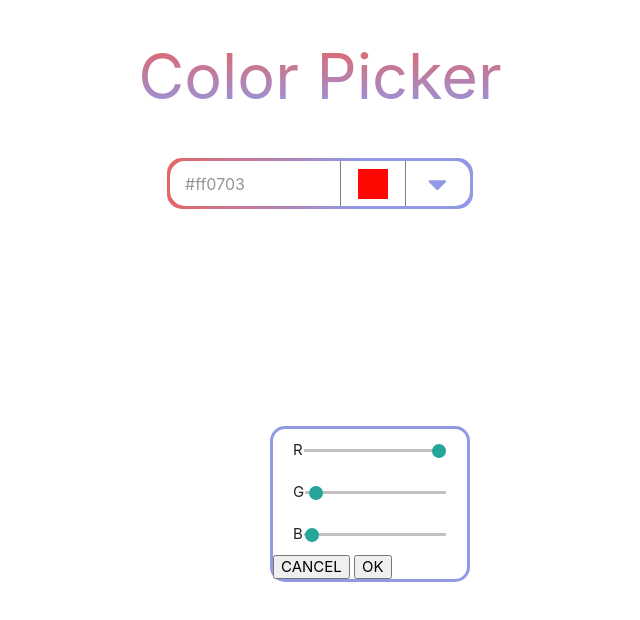
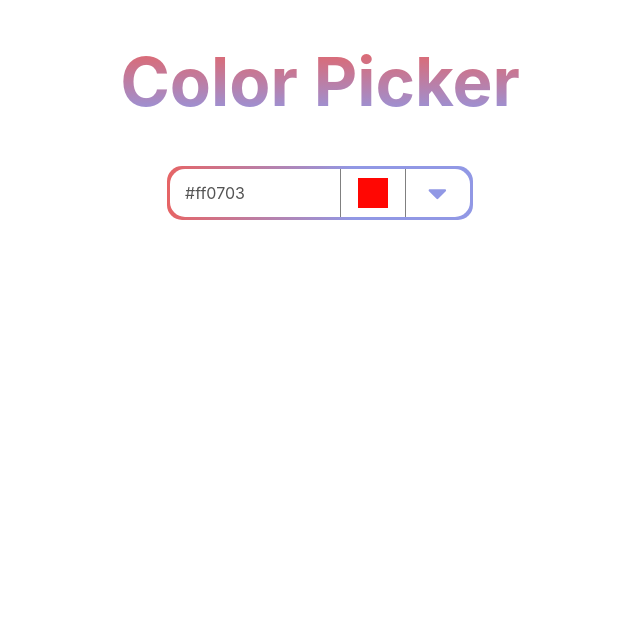
Before and after one commit to Anastasiyaaaa/color, a React (Create React App) app: page / in a window 1280 px wide. Shown: the top 620 px of the page, without its empty margins (320-960 px from the left). Built offline with nearby package versions, Linux system fonts and the light colour scheme; the HTML template or start-up script is replaced by a standard one.

Commit message:
add tem color = current color

```diff
--- a/src/App.css
+++ b/src/App.css
@@ -1,10 +1,86 @@
-@import "~materialize-css/dist/css/materialize.min.css";
-
+/*@import "~materialize-css/dist/css/materialize.min.css";*/
+html {
+    line-height: 1.5;
+    font-family: -apple-system, BlinkMacSystemFont, "Segoe UI", Roboto, Oxygen-Sans, Ubuntu, Cantarell, "Helvetica Neue", sans-serif;
+    font-weight: normal;
+}
+body {
+    margin: 0;
+    font-family: -apple-system, BlinkMacSystemFont, 'Segoe UI', 'Roboto', 'Oxygen', 'Ubuntu', 'Cantarell', 'Fira Sans', 'Droid Sans', 'Helvetica Neue', sans-serif;
+    -webkit-font-smoothing: antialiased;
+    -moz-osx-font-smoothing: grayscale;
+}
+*,
+*::before,
+*::after {
+    box-sizing: border-box;
+}
+ul[class],
+ol[class] {
+    padding: 0;
+}
+body,
+h1,
+h2,
+h3,
+h4,
+p,
+ul,
+ol
+li,
+figure,
+figcaption,
+blockquote,
+dl,
+dd {
+    margin: 0;
+    padding: 0;
+}
+body {
+    min-height: 100vh;
+    scroll-behavior: smooth;
+    text-rendering: optimizeSpeed;
+    line-height: 1.5;
+}
+ul[class],
+ol[class] {
+    list-style: none;
+}
+a:not([class]) {
+    text-decoration-skip-ink: auto;
+}
+img {
+    max-width: 100%;
+    display: block;
+}
+article > * + * {
+    margin-top: 1em;
+}
+input,
+button,
+textarea,
+select {
+    font: inherit;
+}
+input{
+    background-color: transparent;
+    border: none;
+    border-radius: 0;
+    outline: none;
+    height: 3rem;
+    width: 100%;
+    font-size: 16px;
+    padding: 0;
+    box-shadow: none;
+}
 h1 {
     text-align: center;
     background: linear-gradient(#e66465, #9198e5);
     -webkit-background-clip: text;
     color: transparent;
+    font-size: 4.2rem;
+    line-height: 110%;
+    margin: 2.8rem 0 1.68rem 0;
 }
 .colorPicker-wrapper {
     position: relative;
@@ -104,20 +180,40 @@ h1 {
     width: 18px;
     height: 18px;
 }
-.range{
-    position: relative;
-    display: inline-block;
-    width: 85%;
-    background-color: grey;
-    height: 2px;
-    border-radius: 43px;
+.range {
+    -webkit-appearance: none;
+    width: 100%;
+    height: 3px;
+    outline: none;
+    opacity: 0.7;
+    -webkit-transition: .2s;
+    transition: opacity .2s;
 }
-.range span{
-    position: absolute;
-    left: 0;
-    top: -4px;
-    display: block;
-    width: 8px;
-    height: 8px;
-    background-color: red;
+.range1{
+    background: linear-gradient(90deg, rgba(230,100,101,1) 0%, rgba(112,111,111,1) 100%);
 }
+.range2{
+    background: linear-gradient(90deg, rgba(9,154,14,1) 0%, rgba(111,111,112,1) 100%);
+}
+.range3{
+    background: linear-gradient(90deg, rgba(56,86,190,1) 0%, rgba(111,111,112,1) 100%);
+}
+.range:hover {
+    opacity: 1;
+}
+
+.range::-webkit-slider-thumb {
+    -webkit-appearance: none;
+    appearance: none;
+    width: 10px;
+    height: 10px;
+    background: #706f6f;
+    cursor: pointer;
+}
+
+.range::-moz-range-thumb {
+    width: 10px;
+    height: 10px;
+    background: #706f6f;
+    cursor: pointer;
+}
--- a/src/Buttons.js
+++ b/src/Buttons.js
@@ -1,10 +1,21 @@
-import React, {useContext}  from 'react'
+import React, {useContext, useEffect}  from 'react'
 import Context from './context'
 
 export default function Buttons() {
+    const {showRGB, setShowRGB, setTempColor, currentColor, setCurrentColor, tempColor} = useContext(Context);
+    const close = (e) => {
+        e.preventDefault();
+        setShowRGB(!showRGB);
+        setTempColor(currentColor);
+    };
+    const apply = (e) => {
+        e.preventDefault();
+        setShowRGB(!showRGB);
+        setCurrentColor(tempColor);
+    };
     return(
         <div>
-            <button>CANCEL</button> <button>OK</button>
+            <button onClick={(e) =>close(e)}>CANCEL</button> <button onClick={(e) =>apply(e)}>OK</button>
         </div>
     )
 }
--- a/src/Color.js
+++ b/src/Color.js
@@ -2,11 +2,11 @@ import React, {useContext}  from 'react'
 import Context from "./context";
 
 export default function Color() {
-    const {currentColor, tempColor} = useContext(Context);
+    const {currentColor, tempColor, showRGB, setShowRGB} = useContext(Context);
 
     const backgroundColor = {backgroundColor: `rgb( ${ !tempColor ? currentColor.rgb.join(',') : tempColor.rgb.join(',')})`};
 
     return (
-            <div className='color'><span  style={backgroundColor}/></div>
+            <div className='color' onClick={() => {setShowRGB(!showRGB); }} ><span  style={backgroundColor}/></div>
     );
 }
--- a/src/ColorPicker.js
+++ b/src/ColorPicker.js
@@ -17,9 +17,11 @@ export default function ColorPicker() {
     ];
 
     const [show, setShow] = useState(false);
+    const [showRGB, setShowRGB] = useState(false);
     const [currentColor, setCurrentColor] = useState(colors[0]);
     const [tempColor, setTempColor] = useState(null);
     const rgbToHex = (arr) =>{
+        console.log(arr)
         const r = arr[0];
         const g = arr[1];
         const b = arr[2];
@@ -33,9 +35,9 @@ export default function ColorPicker() {
         // setShow(!show);
     },[currentColor]);
     // rgbToHex(color.rgb)
-    const activeColor = (item) => { setCurrentColor(item); setShow(!show);};
+    const activeColor = (item) => { console.log(item); setCurrentColor(item); setTempColor(null); setShow(!show);};
     return (
-        <Context.Provider value={{activeColor, colors, currentColor, setShow, show, tempColor, setTempColor}}>
+        <Context.Provider value={{activeColor, colors,setCurrentColor, currentColor, setShow, show, tempColor, setTempColor, showRGB, setShowRGB}}>
             <div className="colorPicker-wrapper">
                 <div className="colorPicker">
                     <div className="hex"><input disabled value={rgbToHex(currentColor.rgb)}/></div>
@@ -43,7 +45,7 @@ export default function ColorPicker() {
                     <Arrow />
                 </div>
                 {show ?  <DropDowns /> : ''}
-                <DropDownsRGB />
+                {showRGB ? <DropDownsRGB /> : ''}
             </div>
         </Context.Provider>
     );
--- a/src/DropArrowItem.js
+++ b/src/DropArrowItem.js
@@ -1,11 +1,11 @@
 import React, {useContext}  from 'react'
 import Context from './context'
 export default function DropArrowItem(item){
-    console.log(item);
-    const {activeColor, currentColor} = useContext(Context);
+    // console.log(item);
+    const {activeColor, currentColor, tempColor} = useContext(Context);
     const backgroundColor = {backgroundColor: `rgb( ${item.rgb[0]},${item.rgb[1]},${item.rgb[2]})`};
 
     return(
-        <li className={currentColor.value === item.value ? 'active' : ''}  onClick={() => {activeColor(item); }}><span>{item.value}</span>   <span style={backgroundColor} /></li>
+        <li className={currentColor.value === item.value && tempColor === null ? 'active' : ''}  onClick={() => {activeColor(item); }}><span>{item.value}</span>   <span style={backgroundColor} /></li>
     )
 }
--- a/src/DropArrowRGBItem.js
+++ b/src/DropArrowRGBItem.js
@@ -3,7 +3,7 @@ import Context from './context'
 // export default function DropArrowRGBItem(props){
 //     const {tempColor} = useContext(Context);
 //
-// console.log(tempColor);
+// // console.log(tempColor);
 //     let text;
 //     let rangeValue;
 //     let backgroundColor;
@@ -26,7 +26,7 @@ import Context from './context'
 //             backgroundColor = {backgroundColor: `rgb( 0, 0, ${tempColor.rgb[2]})`};
 //     }
 //     const change = (v) => {
-//         console.log(v)
+//         // console.log(v)
 //     };
 //
 //     return(
@@ -37,7 +37,7 @@ import Context from './context'
 export default function DropArrowRGBItem(props){
     const {tempColor} = useContext(Context);
 
-console.log(tempColor);
+// console.log(tempColor);
 
     let rangeValue;
     let backgroundColor;
@@ -45,12 +45,13 @@ console.log(tempColor);
 
 
     const change = (v) => {
-        setRangeVal(v);
-        props.onChange(v);
-        console.log(v)
+        setRangeVal(+v);
+        props.onChange(+v);
+        // console.log(v)
     };
+    const position = {left: '25%'};
 
     return(
-        <li><span>{props.text}</span> <input type="range" style={backgroundColor} onChange={(e) => change(e.target.value) } value={rangeVal} min="0" max="255"  className="range" id="myRange" /> </li>
+        <li><span>{props.text}</span> <input type="range" onChange={(e) => change(e.target.value)} value={rangeVal} min="0" max="255"  className={`range range${props.i}`} /> </li>
     )
 }
--- a/src/DropDowns.js
+++ b/src/DropDowns.js
@@ -4,6 +4,7 @@ import DropArrowItem from './DropArrowItem'
 
 export default function DropDowns() {
     const {colors} = useContext(Context);
+    const {showRGB, setShowRGB} = useContext(Context);
     return (
         <div className='dropdown dropdown_arrow'>
             <ul>
--- a/src/DropDownsRGB.js
+++ b/src/DropDownsRGB.js
@@ -8,31 +8,34 @@ export default function DropDowns() {
     if (!tempColor ) {
         setTempColor(currentColor);
     }
-    console.log(currentColor.rgb);
+    // console.log(tempColor);
 
     const changeR = (v) => {
         setTempColor({ ...tempColor, rgb: [v, tempColor.rgb[1], tempColor.rgb[2]]});
-        console.log(v)
+        // console.log(v)
     };
     const changeG = (v) => {
         setTempColor({ ...tempColor, rgb: [tempColor.rgb[0], v, tempColor.rgb[2]]});
-        console.log(v)
+        // console.log(v)
     };
     const changeB = (v) => {
         setTempColor({ ...tempColor, rgb: [tempColor.rgb[0], tempColor.rgb[1], v]});
-        console.log(v)
+        // console.log(v)
     };
 
-
+const changeMouse = (event) => {
+    event.preventDefault();
+    let shiftX = event.clientX - event.getBoundingClientRect().left;
+};
 
     return (
         tempColor &&
         <div className='dropdown dropdown_rgb'>
             <ul>
                 {/*{tempColor.rgb.map((item, index) => <DropArrowRGBItem key={index} item={item} index={index} />)}*/}
-                <DropArrowRGBItem value={tempColor.rgb[0]} onChange={changeR} text='R' />
-                <DropArrowRGBItem value={tempColor.rgb[1]} onChange={changeG} text='G' />
-                <DropArrowRGBItem value={tempColor.rgb[2]} onChange={changeB} text='B' />
+                <DropArrowRGBItem value={tempColor.rgb[0]} onMouse={changeMouse} onChange={changeR} text='R' i='1'/>
+                <DropArrowRGBItem value={tempColor.rgb[1]}   onChange={changeG} text='G' i='2'/>
+                <DropArrowRGBItem value={tempColor.rgb[2]}   onChange={changeB} text='B' i='3'/>
             </ul>
             <Buttons />
         </div>
```
